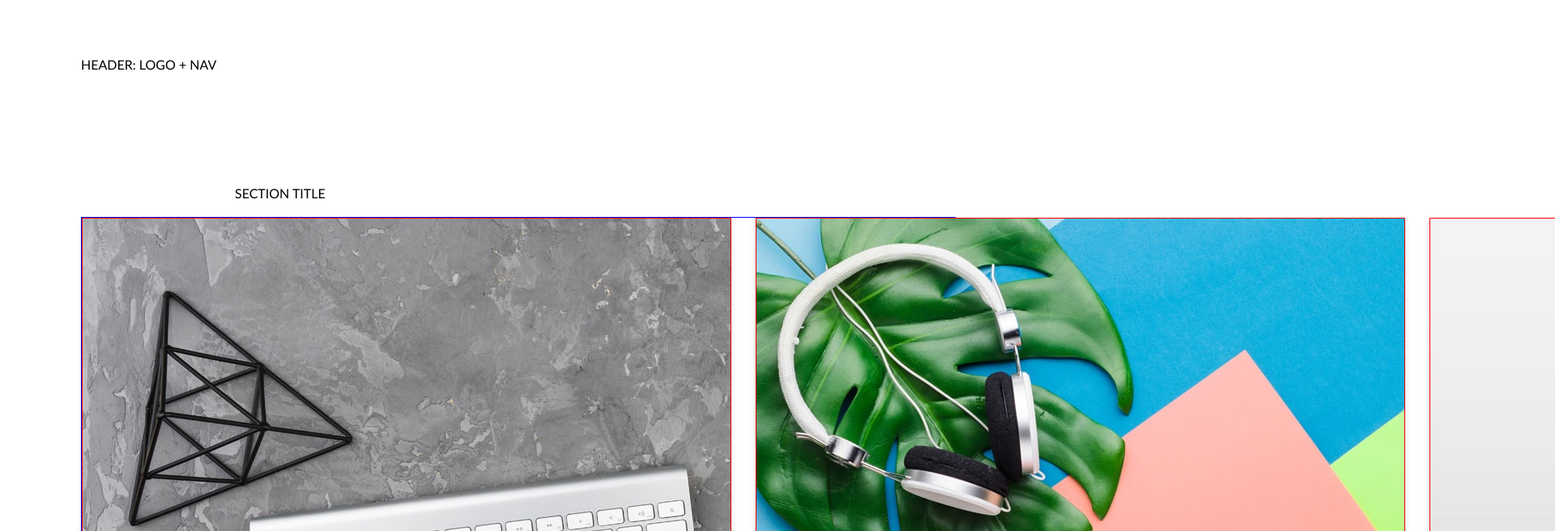
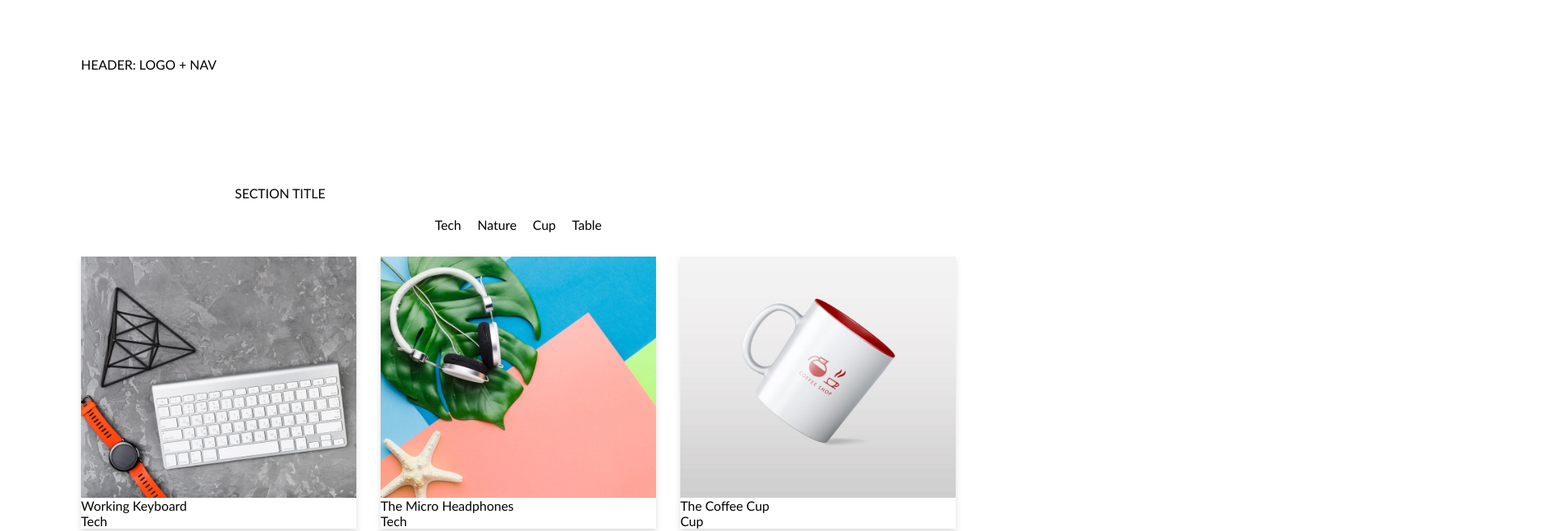
Before and after one commit to front-end-by-rimantas/40-grupe-portfolio, a website with bundled scripts: page index.html in a window 1280 px wide. Shown: the top 656 px of the page at 81% size, 1920 px wide, since content can reach past the window. Built offline with nearby package versions, Linux system fonts and the light colour scheme.

Commit message:
Gallery update

```diff
--- a/css/components/gallery.css
+++ b/css/components/gallery.css
@@ -1,18 +1,27 @@
 .gallery {
     --cols: 1;
     --gap: 20px;
+    display: grid;
+    gap: 30px;
 }
 .gallery > .filter {
+    display: flex;
+    gap: 10px 20px;
+    flex-wrap: wrap;
+    justify-content: center;
+}
+.gallery > .filter > .tag {
 }
 .gallery > .content {
     display: grid;
     grid-template-columns: repeat(var(--cols), 1fr);
     gap: var(--gap);
-    border: 1px solid blue;
 }
 .gallery > .content > .card {
-    border: 1px solid red;
     box-shadow: 0 4px 8px #0002;
+}
+.gallery .card > img {
+    width: 100%;
 }
 
 @media (min-width: 700px) {
--- a/data/portfolio.json
+++ b/data/portfolio.json
@@ -2,31 +2,58 @@
     {
         "img": "1.jpg",
         "title": "Working Keyboard",
-        "tags": ["Tech"]
+        "tags": ["Tech"],
+        "draft": false,
+        "publishFrom": "2022-11-11",
+        "publishUntil": "2023-01-01",
+        "paid": true
     },
     {
         "img": "2.jpg",
         "title": "The Micro Headphones",
-        "tags": ["Tech", "Nature"]
+        "tags": ["Tech", "Nature"],
+        "draft": false
+    },
+    {
+        "img": "8.jpg",
+        "title": "Green potato",
+        "tags": ["Nature", "Plant"],
+        "draft": true
     },
     {
         "img": "3.jpg",
         "title": "The Coffee Cup",
-        "tags": ["Cup"]
+        "tags": ["Cup"],
+        "draft": false
     },
     {
         "img": "4.jpg",
         "title": "The Wooden Desk",
-        "tags": ["Nature", "Table"]
+        "tags": ["Nature", "Table"],
+        "draft": false
+    },
+    {
+        "img": "9.jpg",
+        "title": "Corner",
+        "tags": ["Table", "Chair"],
+        "draft": true
     },
     {
         "img": "5.jpg",
         "title": "Camera",
-        "tags": ["Tech", "Table"]
+        "tags": ["Tech", "Table"],
+        "draft": false
     },
     {
         "img": "6.jpg",
         "title": "Branded Laptop",
-        "tags": ["Tech", "Nature", "Cup"]
+        "tags": ["Tech", "Nature", "Cup"],
+        "draft": false
+    },
+    {
+        "img": "7.jpg",
+        "title": "Kitchen",
+        "tags": ["Table", "Cup"],
+        "draft": true
     }
 ]
--- a/js/components/Gallery.js
+++ b/js/components/Gallery.js
@@ -4,6 +4,7 @@ class Gallery {
         this.dataURL = dataURL || '';
         this.DOM = null;
         this.data = [];
+        this.filteredData = [];
 
         this.init();
     }
@@ -16,6 +17,7 @@ class Gallery {
             return;
         }
 
+        this.filterData();
         this.render();
     }
 
@@ -39,15 +41,70 @@ class Gallery {
         return Array.isArray(this.data);
     }
 
+    filterData() {
+        for (const item of this.data) {
+            if (item.draft) {
+                continue;
+            }
+            this.filteredData.push(item);
+        }
+    }
+
+    // filterHTML() {
+    //     const uniqueTags = new Set();
+    //     let HTML = '';
+
+    //     for (const item of this.data) {
+    //         for (const tag of item.tags) {
+    //             uniqueTags.add(tag);
+    //         }
+    //     }
+
+    //     for (const tag of uniqueTags) {
+    //         HTML += `<div class="tag">${tag}</div>`;
+    //     }
+
+    //     return HTML;
+    // }
+
+    // filterHTML() {
+    //     const uniqueTags = [];
+    //     let HTML = '';
+
+    //     for (const item of this.data) {
+    //         for (const tag of item.tags) {
+    //             if (uniqueTags.includes(tag)) {
+    //                 continue;
+    //             }
+    //             uniqueTags.push(tag);
+    //             HTML += `<div class="tag">${tag}</div>`;
+    //         }
+    //     }
+
+    //     return HTML;
+    // }
+
     filterHTML() {
+        const uniqueTags = {};
         let HTML = '';
+
+        for (const item of this.filteredData) {
+            for (const tag of item.tags) {
+                if (uniqueTags[tag]) {
+                    uniqueTags[tag]++;
+                } else {
+                    uniqueTags[tag] = 1;
+                    HTML += `<div class="tag">${tag}</div>`;
+                }
+            }
+        }
 
         return HTML;
     }
 
     contentHTML() {
         let HTML = '';
-        for (const item of this.data) {
+        for (const item of this.filteredData) {
             HTML += `<div class="card">
                         <img src="./img/portfolio/${item.img}">
                         <div>
```
Lines whose indentation alone changed are shown as unchanged.
